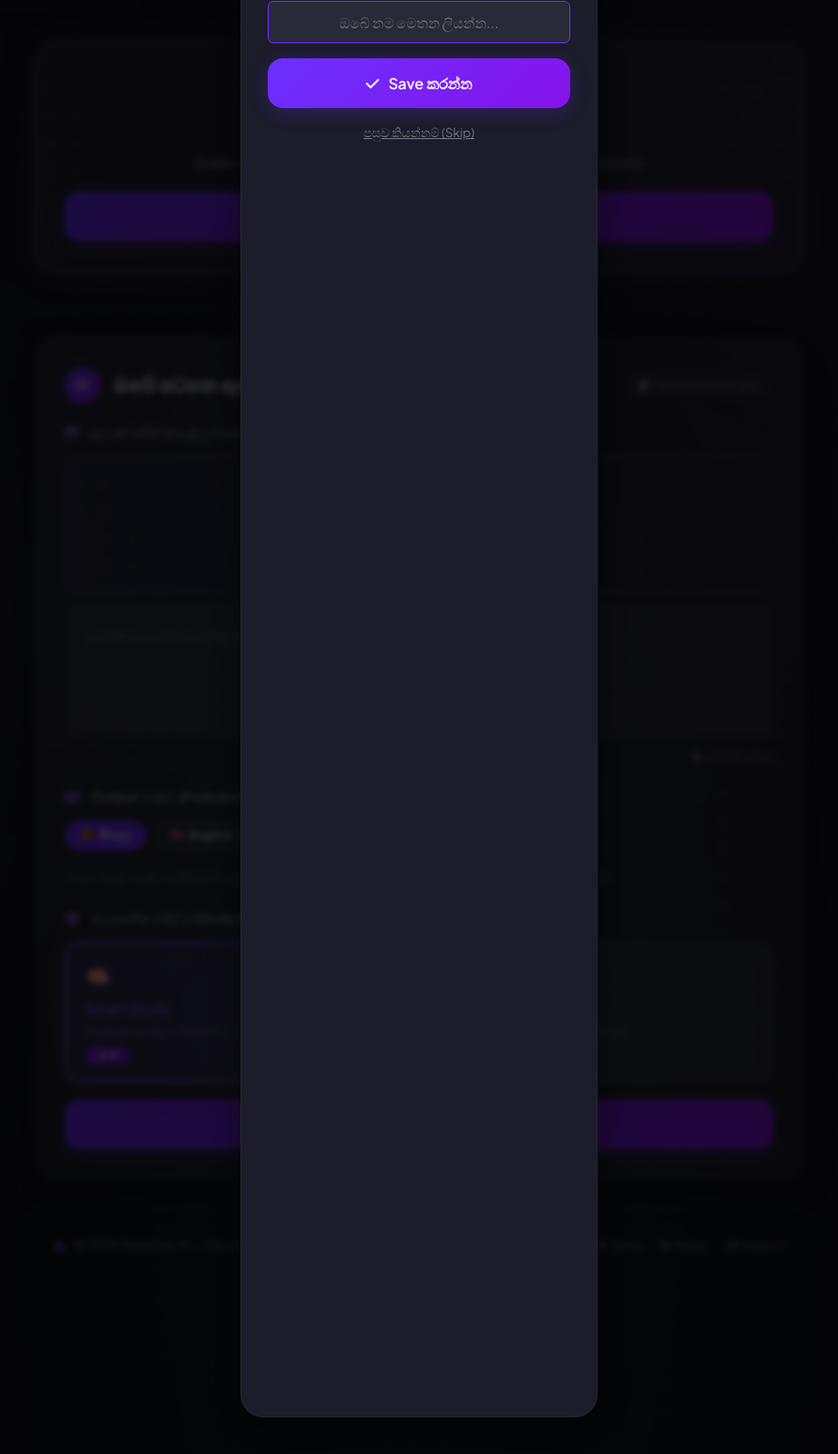
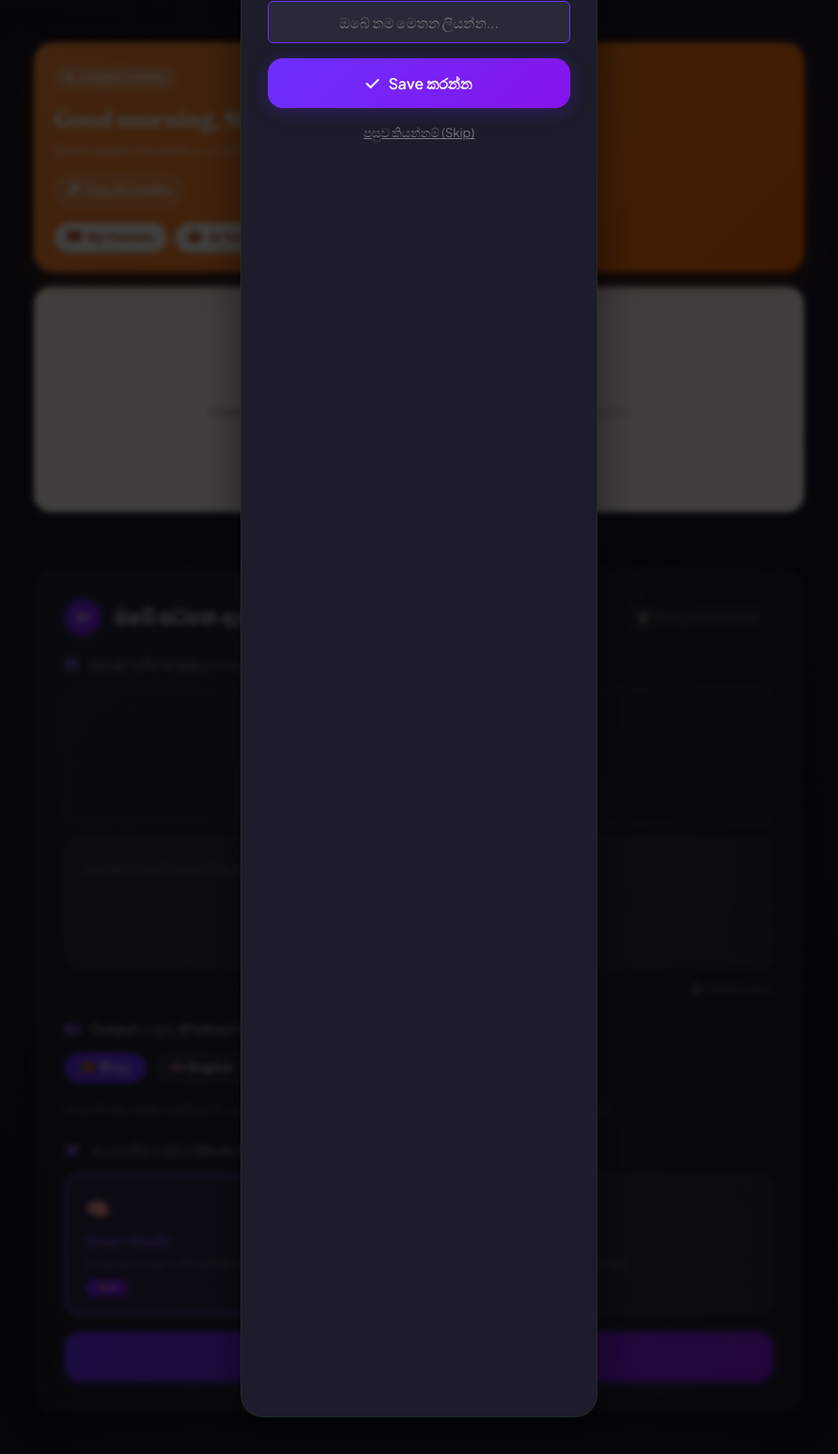
Before and after one commit to chathurangascd-prog/NoteWav, a Flask app: page / in a window 1280 px wide. Shown: the part 272-1819 px from the top of the page at 94% size, without its empty margins (194-1086 px from the left). Run offline with Flask 3, Linux system fonts and the light colour scheme; data comes from the database, SQL or seed files in the repository; data that the repository does not hold is empty; some libraries are stand-ins or nearby versions.

Commit message:
Redesign home screen as a Digital Tuition Sir student portal; fix autofill styling
Replaces the small "continue lesson" hero card with a full white/orange
portal banner (greeting, AI credits, quick-action pills) plus a
Continue Learning list of every enrolled course, matching the reference
UI the user provided. The note-taking tool stays directly below,
reachable via scroll or the new "AI Tutor" pill.

Also fixes Chrome's autofill background overriding the auth modal's
cream input fields with its own yellow-green tint.

```diff
--- a/static/styles.css
+++ b/static/styles.css
@@ -1585,77 +1585,232 @@ textarea:hover {
 /* ========================================
    DIGITAL TUITION SIR — home hero + course picker + lesson player
    ======================================== */
-.dts-hero {
-    text-align: center;
+/* Digital Tuition Sir home screen — deliberately white/orange, same
+   independent palette as the auth modal, distinct from the app's dark
+   theme tokens (matches the "DM Education"-style reference the user gave). */
+.dts-home-hero {
+    text-align: left;
     position: relative;
-    border: 1px solid var(--border-hover);
-    box-shadow: 0 0 40px rgba(139, 92, 246, 0.12);
-}
-
-.dts-hero-badge {
+    border-radius: 20px;
+    padding: 22px 22px 20px;
+    background: linear-gradient(135deg, #ff9142, #ff6a00);
+    color: #fff;
+    box-shadow: 0 14px 34px rgba(255, 106, 0, 0.28);
+    margin-bottom: 16px;
+}
+
+.dts-home-portal-badge {
     display: inline-flex;
     align-items: center;
     gap: 6px;
-    padding: 5px 14px;
+    padding: 5px 12px;
     border-radius: var(--radius-full);
-    background: var(--primary-grad);
+    background: rgba(255, 255, 255, 0.2);
     color: #fff;
     font-size: 0.62rem;
     font-weight: 700;
     letter-spacing: 0.5px;
     text-transform: uppercase;
-    margin-bottom: 14px;
-}
-
-.dts-hero-title {
+    margin-bottom: 12px;
+}
+.dts-home-portal-badge i { font-size: 0.5rem; }
+
+.dts-home-greeting {
     font-family: 'Fraunces', serif;
-    font-size: 1.4rem;
-    font-weight: 600;
-    color: var(--text-primary);
-    margin: 0 0 6px;
+    font-size: 1.5rem;
+    font-weight: 700;
+    color: #fff;
+    margin: 0 0 4px;
     letter-spacing: -0.3px;
 }
 
-.dts-hero-subtitle {
-    color: var(--text-secondary);
-    font-size: 0.9rem;
-    font-weight: 300;
-    margin: 0 0 20px;
+.dts-home-subgreeting {
+    color: rgba(255, 255, 255, 0.88);
+    font-size: 0.86rem;
+    font-weight: 400;
+    margin: 0 0 14px;
     line-height: 1.5;
 }
 
-.dts-hero-progress-track {
-    height: 8px;
+.dts-home-credits-badge {
+    display: inline-flex;
+    align-items: center;
+    gap: 7px;
+    padding: 7px 14px;
     border-radius: var(--radius-full);
-    background: var(--bg-input);
-    overflow: hidden;
-    margin-bottom: 8px;
-}
-
-.dts-hero-progress-fill {
-    height: 100%;
-    width: 0%;
+    background: rgba(255, 255, 255, 0.16);
+    border: 1px solid rgba(255, 255, 255, 0.3);
+    color: #fff;
+    font-size: 0.78rem;
+    font-weight: 700;
+    margin-bottom: 16px;
+}
+
+.dts-home-pill-row {
+    display: flex;
+    gap: 8px;
+    flex-wrap: wrap;
+}
+
+.dts-home-pill {
+    display: inline-flex;
+    align-items: center;
+    gap: 7px;
+    padding: 9px 14px;
     border-radius: var(--radius-full);
-    background: var(--primary-grad);
-    transition: width 0.4s ease;
-}
-
-.dts-hero-progress-label {
-    font-size: 0.72rem;
-    color: var(--text-muted);
-    margin: 0 0 18px;
-}
-
-.dts-hero-link {
-    display: block;
+    border: none;
+    background: rgba(255, 255, 255, 0.92);
+    color: #b7410e;
+    font-size: 0.78rem;
+    font-weight: 700;
+    cursor: pointer;
+    transition: transform 0.15s ease, background 0.15s ease;
+}
+.dts-home-pill:hover { background: #fff; transform: translateY(-1px); }
+
+.dts-home-section {
+    background: #fffaf5;
+    border: 1px solid #f5e2cf;
+    border-radius: 18px;
+    padding: 16px 18px;
+    margin-bottom: 16px;
+}
+
+.dts-home-section-header {
+    display: flex;
+    align-items: center;
+    justify-content: space-between;
+    gap: 10px;
+    margin-bottom: 10px;
+}
+
+.dts-home-section-header h3 {
+    font-family: 'Fraunces', serif;
+    font-size: 1.02rem;
+    font-weight: 700;
+    color: #2b1c10;
+    margin: 0;
+}
+
+.dts-home-section-header p {
+    font-size: 0.74rem;
+    color: #a3785a;
+    margin: 2px 0 0;
+}
+
+.dts-home-view-all {
+    display: inline-flex;
+    align-items: center;
+    gap: 5px;
     background: none;
     border: none;
-    color: var(--accent);
-    font-size: 0.8rem;
-    font-weight: 600;
-    margin: 12px auto 0;
+    color: #ff6a00;
+    font-size: 0.78rem;
+    font-weight: 700;
     cursor: pointer;
+    white-space: nowrap;
+}
+
+.dts-home-course-row {
+    display: flex;
+    align-items: center;
+    gap: 12px;
+    width: 100%;
+    padding: 11px 10px;
+    border: none;
+    border-radius: 12px;
+    background: #ffffff;
+    border: 1px solid #f0ddc8;
+    margin-bottom: 8px;
+    cursor: pointer;
+    text-align: left;
     font-family: inherit;
+    transition: border-color 0.15s ease, transform 0.15s ease;
+}
+.dts-home-course-row:last-child { margin-bottom: 0; }
+.dts-home-course-row:hover { border-color: #ff9142; transform: translateY(-1px); }
+
+.dts-home-course-icon {
+    flex-shrink: 0;
+    width: 34px;
+    height: 34px;
+    border-radius: 50%;
+    background: linear-gradient(135deg, #ff9142, #ff6a00);
+    color: #fff;
+    display: flex;
+    align-items: center;
+    justify-content: center;
+    font-size: 0.78rem;
+}
+
+.dts-home-course-text {
+    flex: 1;
+    min-width: 0;
+    display: flex;
+    flex-direction: column;
+    gap: 2px;
+}
+
+.dts-home-course-title {
+    font-size: 0.86rem;
+    font-weight: 700;
+    color: #2b1c10;
+    white-space: nowrap;
+    overflow: hidden;
+    text-overflow: ellipsis;
+}
+
+.dts-home-course-meta {
+    font-size: 0.72rem;
+    color: #a3785a;
+}
+
+.dts-home-course-chevron {
+    flex-shrink: 0;
+    color: #d8b795;
+    font-size: 0.78rem;
+}
+
+.dts-home-empty-state {
+    text-align: center;
+    padding: 26px 18px;
+}
+
+.dts-home-empty-icon {
+    width: 52px;
+    height: 52px;
+    margin: 0 auto 12px;
+    border-radius: 50%;
+    background: linear-gradient(135deg, #ff9142, #ff6a00);
+    color: #fff;
+    display: flex;
+    align-items: center;
+    justify-content: center;
+    font-size: 1.3rem;
+}
+
+.dts-home-empty-state h3 {
+    font-family: 'Fraunces', serif;
+    font-size: 1.05rem;
+    font-weight: 700;
+    color: #2b1c10;
+    margin: 0 0 6px;
+}
+
+.dts-home-empty-state p {
+    font-size: 0.84rem;
+    color: #a3785a;
+    margin: 0 0 16px;
+    line-height: 1.5;
+}
+
+#dts-explore-btn.btn-primary {
+    background: linear-gradient(135deg, #ff9142, #ff6a00);
+    box-shadow: 0 8px 20px rgba(255, 106, 0, 0.3);
+    width: auto;
+    margin: 0 auto;
+    padding-left: 22px;
+    padding-right: 22px;
 }
 
 .dts-or-divider {
@@ -1902,6 +2057,18 @@ textarea:hover {
     transition: border-color 0.2s ease;
 }
 
+/* Chrome/Safari paint autofilled fields with their own yellow/green
+   tint via an internal shadow that background-color can't override —
+   this pushes the card's own cream background back in on top of it. */
+.dts-auth-field input:-webkit-autofill,
+.dts-auth-field input:-webkit-autofill:hover,
+.dts-auth-field input:-webkit-autofill:focus {
+    -webkit-text-fill-color: #2b1c10;
+    -webkit-box-shadow: 0 0 0 1000px #fffaf5 inset;
+    box-shadow: 0 0 0 1000px #fffaf5 inset;
+    transition: background-color 9999s ease-in-out 0s;
+}
+
 .dts-auth-field input:focus {
     border-color: #ff8a3d;
 }
--- a/templates/index.html
+++ b/templates/index.html
@@ -564,31 +564,50 @@
 
         <main class="app-main">
 
-            <!-- ===== DIGITAL TUITION SIR — hero entry point ===== -->
-            <div id="dts-continue-card" class="glass-card animate-fade dts-hero hidden">
-                <span class="dts-hero-badge"><i class="fas fa-graduation-cap"></i> DIGITAL TUITION SIR</span>
-                <h3 id="dts-continue-title" class="dts-hero-title"></h3>
-                <p id="dts-continue-subtitle" class="dts-hero-subtitle"></p>
-                <div class="dts-hero-progress-track"><div id="dts-continue-progress-fill" class="dts-hero-progress-fill"></div></div>
-                <p id="dts-continue-progress-label" class="dts-hero-progress-label"></p>
-                <button id="dts-continue-btn" class="btn-primary">
-                    <span id="dts-continue-btn-text">පාඩම දිගටම කරමු</span> <i class="fas fa-arrow-right"></i>
-                </button>
-                <button id="dts-browse-more-btn" class="dts-hero-link">වෙනත් විෂයයක් එකතු කරන්න</button>
+            <!-- ===== DIGITAL TUITION SIR — home screen ===== -->
+            <div id="dts-home-hero" class="dts-home-hero hidden">
+                <span class="dts-home-portal-badge"><i class="fas fa-circle-dot"></i> STUDENT PORTAL</span>
+                <h2 id="dts-home-greeting" class="dts-home-greeting"></h2>
+                <p class="dts-home-subgreeting">දිනපතා exam-focused පාඩම් වලින් ඉලක්කය කරා යමු</p>
+                <div id="dts-home-credits-badge" class="dts-home-credits-badge">
+                    <i class="fas fa-coins"></i> <span id="dts-home-credits-text">Free coins</span>
+                </div>
+                <div class="dts-home-pill-row">
+                    <button type="button" id="dts-home-pill-courses" class="dts-home-pill">
+                        <i class="fas fa-book-open"></i> My Courses
+                    </button>
+                    <button type="button" id="dts-home-pill-tutor" class="dts-home-pill">
+                        <i class="fas fa-robot"></i> AI Tutor
+                    </button>
+                    <button type="button" id="dts-home-pill-library" class="dts-home-pill">
+                        <i class="fas fa-layer-group"></i> My Library
+                    </button>
+                </div>
             </div>
 
-            <div id="dts-explore-card" class="glass-card animate-fade dts-hero hidden">
-                <span class="dts-hero-badge"><i class="fas fa-graduation-cap"></i> DIGITAL TUITION SIR</span>
-                <h3 class="dts-hero-title">ඔබේ Digital Tuition Sir එක සකසමු</h3>
-                <p class="dts-hero-subtitle">Grade එක සහ Subject එක තෝරලා, දිනපතා exam-focused පාඩම් ලබාගන්න</p>
-                <button id="dts-explore-btn" class="btn-primary">
+            <div id="dts-home-continue-section" class="dts-home-section hidden">
+                <div class="dts-home-section-header">
+                    <div>
+                        <h3>Continue Learning</h3>
+                        <p id="dts-home-enrolled-count"></p>
+                    </div>
+                    <button type="button" id="dts-home-view-all-btn" class="dts-home-view-all">View all <i class="fas fa-chevron-right"></i></button>
+                </div>
+                <div id="dts-home-course-list"></div>
+            </div>
+
+            <div id="dts-home-empty-state" class="dts-home-section dts-home-empty-state hidden">
+                <div class="dts-home-empty-icon"><i class="fas fa-graduation-cap"></i></div>
+                <h3>ඔබේ Digital Tuition Sir එක සකසමු</h3>
+                <p>Grade එක සහ Subject එක තෝරලා, දිනපතා exam-focused පාඩම් ලබාගන්න</p>
+                <button type="button" id="dts-explore-btn" class="btn-primary">
                     Course එකක් තෝරමු <i class="fas fa-arrow-right"></i>
                 </button>
             </div>
 
-            <div class="dts-or-divider hidden" id="dts-or-divider"><span>නැත්නම්</span></div>
+            <div class="dts-or-divider hidden" id="dts-or-divider"><span>නැත්නම් Notes/Podcast tool එක පහළින්</span></div>
 
-            <div class="glass-card animate-fade card-step-1">
+            <div id="note-tool-section" class="glass-card animate-fade card-step-1">
                 <div class="card-header">
                     <span class="step-num">01</span>
                     <h2 data-i18n="card1_title">ඔබේ සටහන ඇතුළත් කරන්න</h2>
```
Also changed, not shown: static/script.js.
